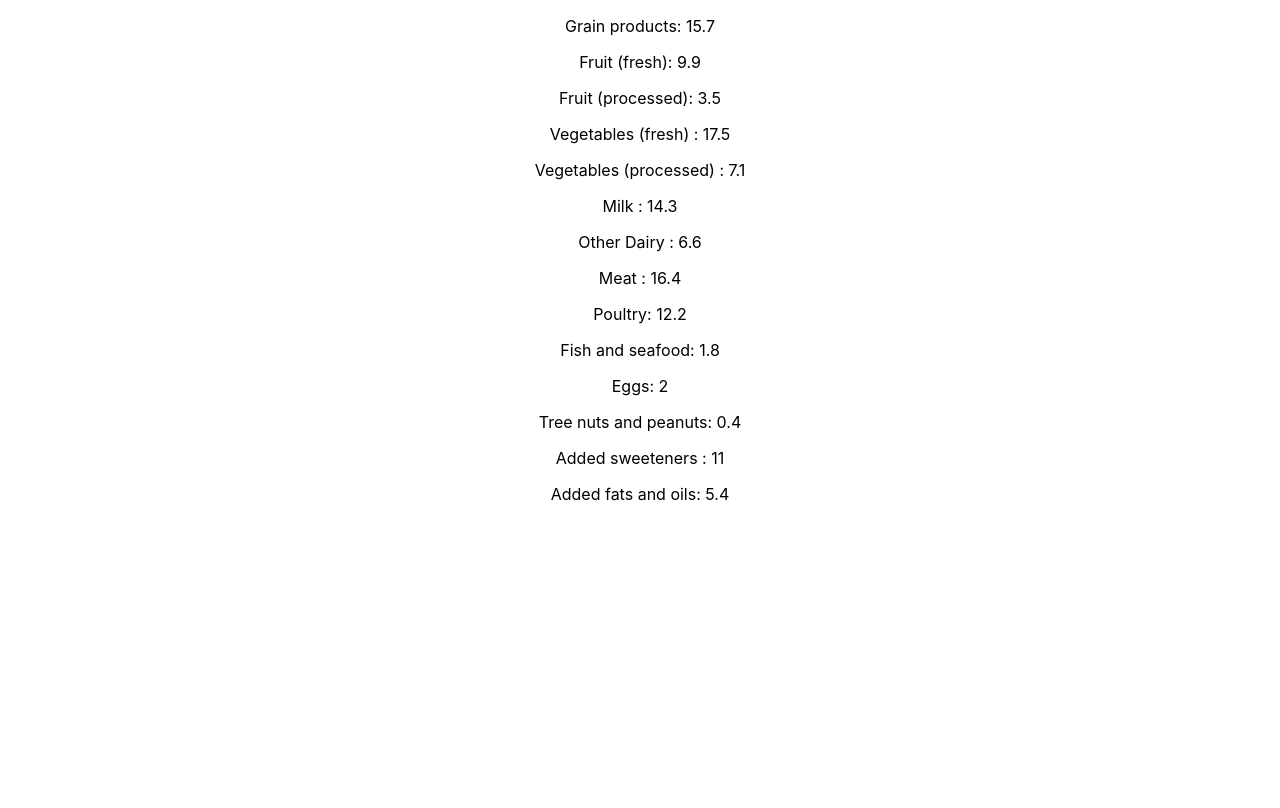
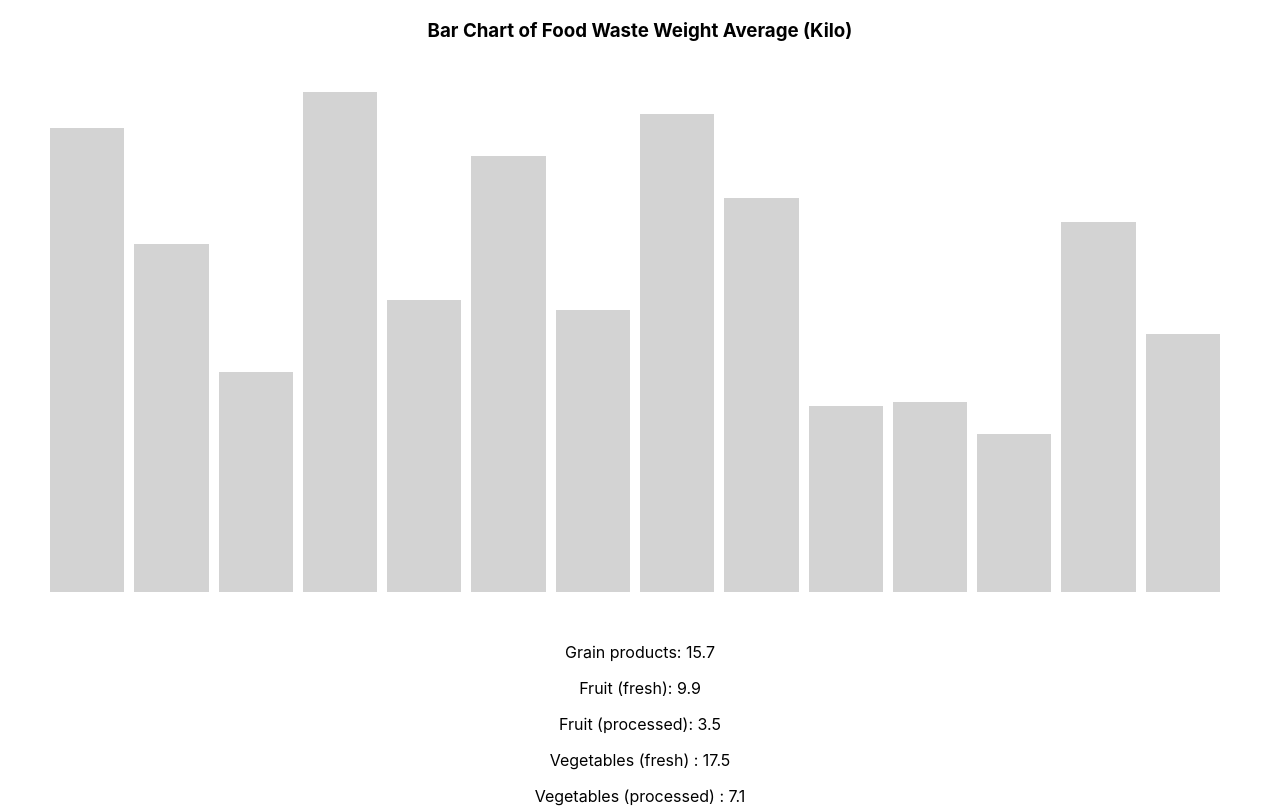
Before and after one commit to shljessie/food-waste, a React (Create React App) app: page / in a window 1280 px wide. Shown: the top 808 px of the page. Built offline with nearby package versions, Linux system fonts and the light colour scheme.

Commit message:
create bars

```diff
--- a/public/index.html
+++ b/public/index.html
@@ -24,7 +24,7 @@
       work correctly both with client-side routing and a non-root public URL.
       Learn how to configure a non-root public URL by running `npm run build`.
     -->
-    <title>React App</title>
+    <title>Food Waste Visualizer</title>
   </head>
   <body>
     <noscript>You need to enable JavaScript to run this app.</noscript>
--- a/src/App.css
+++ b/src/App.css
@@ -36,3 +36,17 @@
     transform: rotate(360deg);
   }
 }
+
+#BarChart {
+  display: flex;
+  flex-direction: row;
+  align-items: flex-end;
+  justify-content: center;
+  margin: 50px;
+}
+
+.bar {
+  background-color: lightgray;
+  width: 10px;
+  min-height: 150px;
+}
--- a/src/App.js
+++ b/src/App.js
@@ -19,14 +19,35 @@ function App() {
       console.log(data)
 
       d3.select('#pgraphs').selectAll('p').data(data).enter().append('p').text(dt => dt.Commodity + ": " + dt.Kilo)
+
+
+      const getMax = () => {
+        let max = 0
+        data.forEach((dt) => {
+            max = dt.Kilo
+        })
+        return max
+      }
+
+      // Food Waste Average Bar display
+      // Before bar animation (might have to delete later)
+      d3.select('#BarChart').selectAll('div').data(data)
+      .enter().append('div').classed('bar', true).style('height', `${(getMax()*20)+150 }px`)
+
+      // After bar animation
+      d3.select('#BarChart').selectAll('.bar')
+      .transition().duration(1000).style('height', bar => `${(bar.Kilo*20)+150}px`)
+        .style('width', '80px').style('margin-right', '10px').delay(300) // Fix their width and margin
+
     });
     return () => undefined;
-
   }, [])
 
   return (
     <div className="App">
       <body>
+        <h3>Bar Chart of Food Waste Weight Average (Kilo)</h3>
+        <div id="BarChart"></div>
         <div id="pgraphs"></div>
       </body>
     </div>
```
Also changed, not shown: public/manifest.json.
